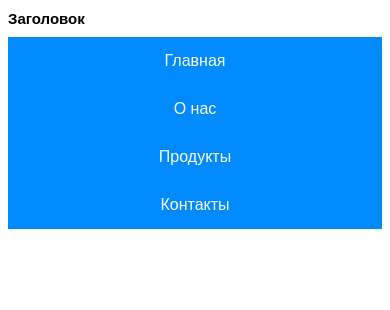
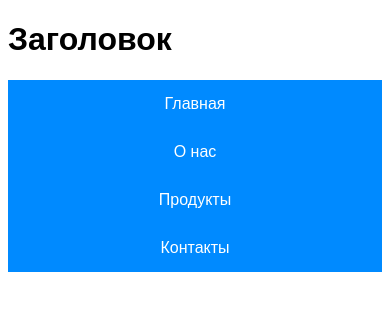
Before and after one commit to WebHeroSchool/my-media-request, a plain HTML site: page index.html in a window 390 px wide. Drawn offline with Linux system fonts and the light colour scheme.

Commit message:
исправил ощибки в css

```diff
--- a/style.css
+++ b/style.css
@@ -1,9 +1,11 @@
-@media  (min-width: 320px) {
+@media (min-device-width : 320px)
+ and (max-device-width : 480px) {
     .wrap__title {
         font-size: 15px;
     }
  }
-@media  (min-width: 641px) {
+@media (min-device-width : 768px)
+and (max-device-width : 1024px)  {
     .wrap__title {
         font-size: 32px;
     }
```
